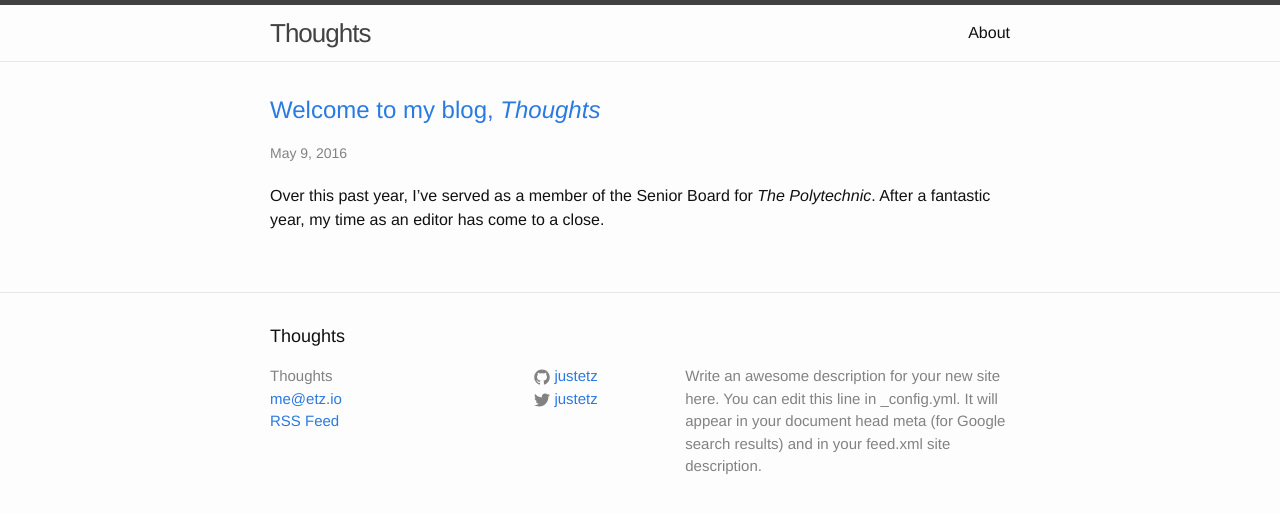
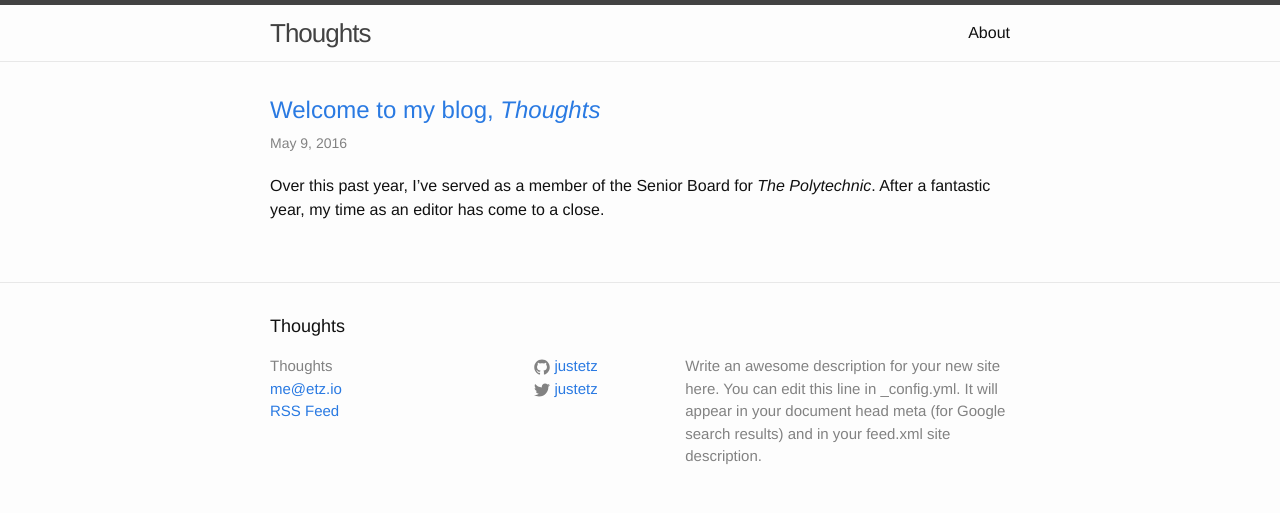
Before and after one commit to justetz/thoughts, a Jekyll site: the page built from index.html, in a window 1280 px wide. Shown: the top 513 px of the page. Built offline with Jekyll 4.4.1, drawn with Linux system fonts in a browser that asks for light colours.

Commit message:
Moved margin css, should probably config local testing

```diff
--- a/_sass/_layout.scss
+++ b/_sass/_layout.scss
@@ -179,6 +179,10 @@
     margin-left: 0;
     list-style: none;
 
+    h2 {
+        margin-bottom: 0 !IMPORTANT;
+    }
+
     > li {
         margin-bottom: $spacing-unit;
     }
@@ -220,7 +224,6 @@
 
     h2 {
         font-size: 32px;
-        margin-bottom: 0;
 
         @include media-query($on-laptop) {
             font-size: 28px;
```
